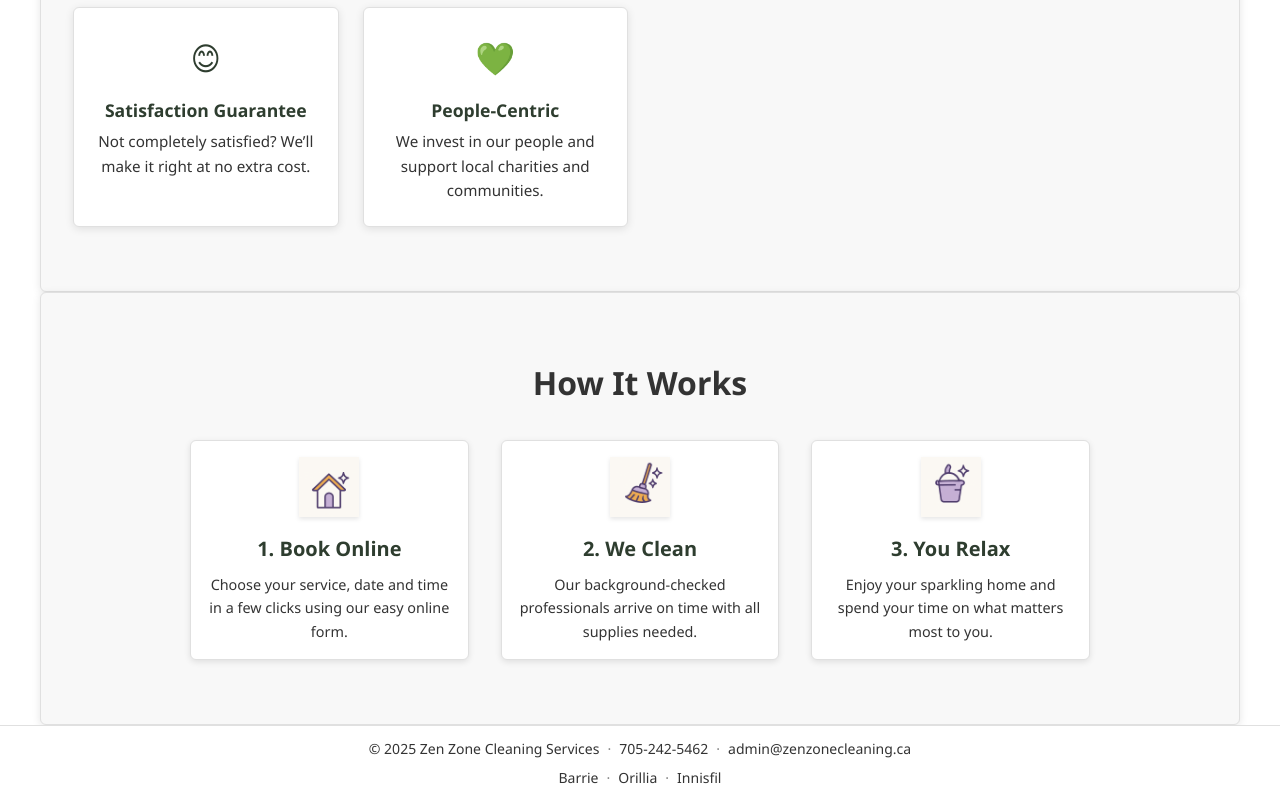
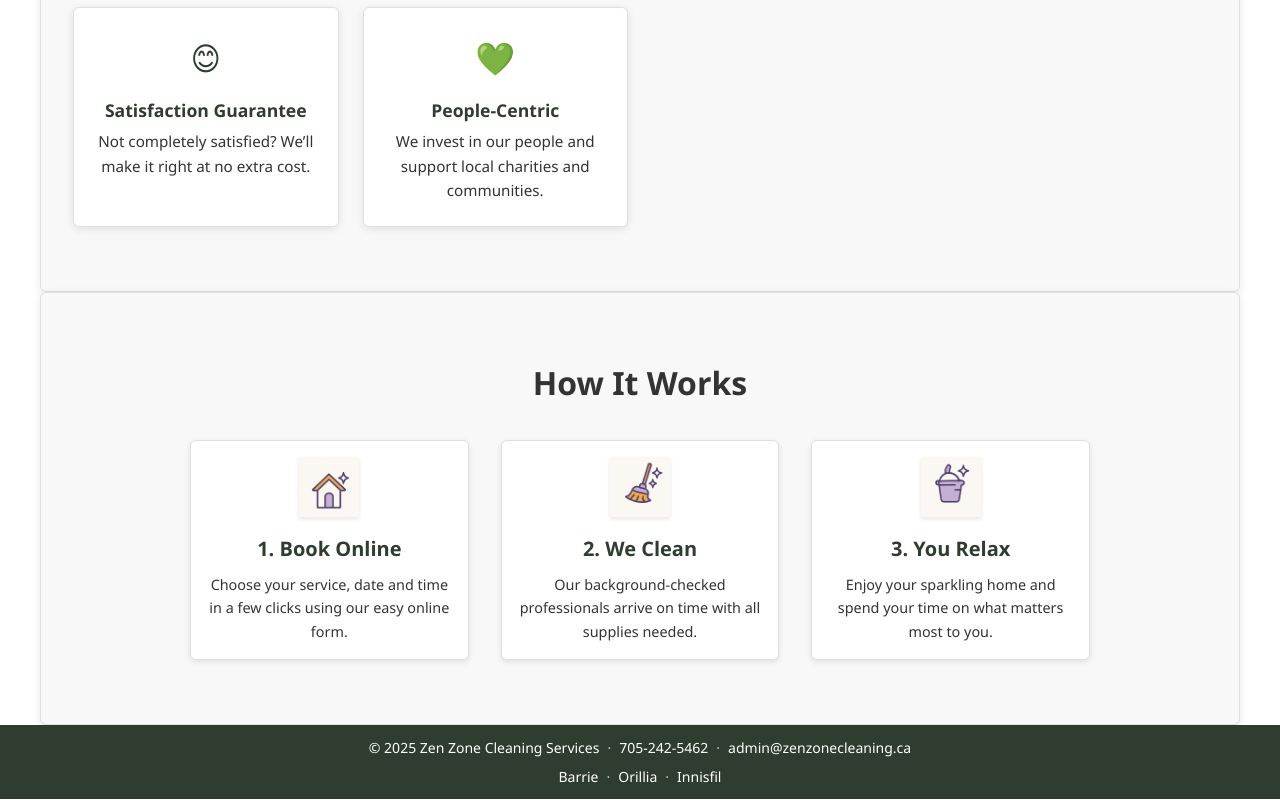
Before and after one commit to marinusdebeer/zen-zone-cleaning-website, a React (Create React App) app: page / in a window 1280 px wide. Shown: the part 4369-5169 px from the top of the page. Built offline with nearby package versions, Linux system fonts and the light colour scheme.

Commit message:
better footer

```diff
--- a/src/components/Footer.css
+++ b/src/components/Footer.css
@@ -1,13 +1,20 @@
 /* Footer styling */
 
 .footer {
-  background-color: var(--color-background);
-  color: var(--color-text);
+  background-color: var(--color-primary);
+  color: var(--color-on-primary);
   padding: 0.75rem 1rem;
   font-size: 0.875rem;
-  border-top: 1px solid var(--color-border);
-  transition: background-color var(--transition-medium), color var(--transition-medium), border-color var(--transition-medium);
+  transition: background-color var(--transition-medium), color var(--transition-medium);
   line-height: 1.5;
+}
+
+.footer a {
+  color: var(--color-on-primary);
+}
+
+.footer a:hover {
+  opacity: 0.9;
 }
 
 .footer__container {
@@ -29,7 +36,7 @@
   text-align: center;
 }
 
-.dot { opacity: 0.6; }
+.dot { color: rgba(255, 255, 255, 0.7); }
 
 .footer__logo {
   margin-bottom: 0.5rem;
@@ -70,12 +77,12 @@
 }
 
 .footer__areas a {
-  color: var(--color-text);
+  color: var(--color-on-primary);
   transition: color var(--transition-fast);
 }
 
 .footer__areas a:hover {
-  color: var(--color-primary);
+  opacity: 0.9;
 }
 
 /* Inline areas row */
@@ -88,21 +95,17 @@
 }
 
 .footer__areas-inline a {
-  color: var(--color-text);
+  color: var(--color-on-primary);
 }
 
-.footer__areas-inline a:hover {
-  color: var(--color-primary);
-}
+.footer__areas-inline a:hover { opacity: 0.9; }
 
 .footer__contact a {
-  color: var(--color-text);
+  color: var(--color-on-primary);
   transition: color var(--transition-fast);
 }
 
-.footer__contact a:hover {
-  color: var(--color-primary);
-}
+.footer__contact a:hover { opacity: 0.9; }
 
 .contact-list {
   display: grid;
```
